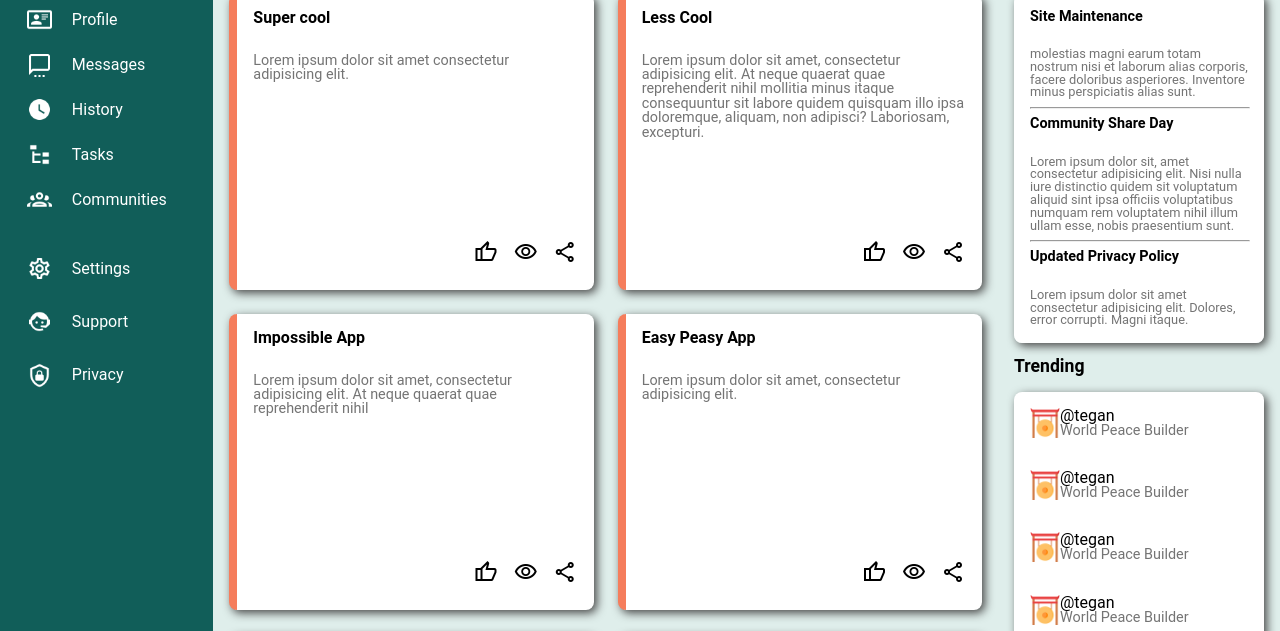
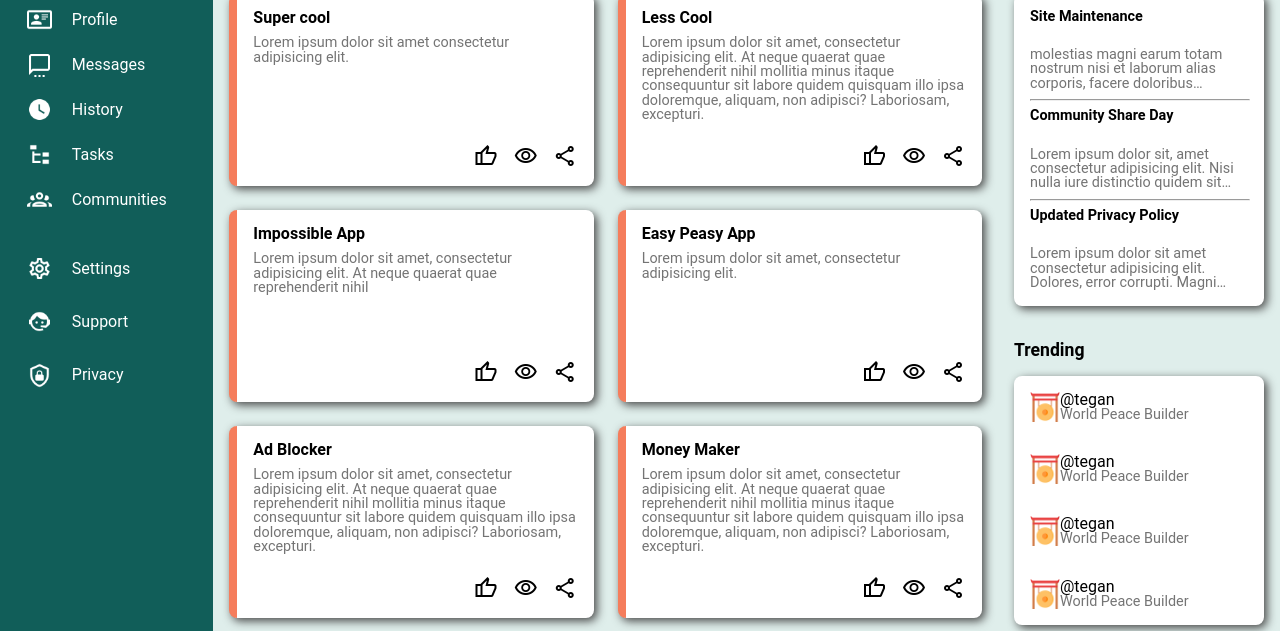
Before and after one commit to hectorgonzalezo/admin-dashboard, a plain HTML site: page index.html in a window 1280 px wide. Shown: the part 168-799 px from the top of the page. Drawn offline with nearby package versions, Linux system fonts and the light colour scheme.

Commit message:
Add extra responsiveness

```diff
--- a/styles/style.css
+++ b/styles/style.css
@@ -3,8 +3,8 @@
 :root {
     --shadow: 3px 3px 10px rgb(70, 70, 70);
     --articles-gap: 1.5rem;
-    --article-dimension: max(200px, 33vh);
-    --color-light:#f0fdfa;
+    --article-dimension: max(150px, 20vh);
+    --color-light: #f0fdfa;
     --color-greyish: #bfdcd67f;
     --color-dark: #115e59;
     --color-complementary: rgb(245, 125, 92);
@@ -16,12 +16,13 @@
 } */
 
 body {
+    height: 100vh;
     display: grid;
     grid-template-columns: minmax(150px, 1fr) 5fr;
     grid-template-rows: 7rem 5fr;
     grid-template-areas:
-                        "sidebar header"
-                        "sidebar main";
+        "sidebar header"
+        "sidebar main";
 }
 
 header {
@@ -33,7 +34,7 @@ header {
     padding: 10px;
 }
 
-header > div {
+header>div {
     display: grid;
     align-items: center;
     gap: 10px
@@ -48,7 +49,7 @@ header > div {
     width: 80%;
 }
 
-#header-top span{
+#header-top span {
     justify-self: center;
 }
 
@@ -58,7 +59,7 @@ header > div {
 }
 
 
-#header-bottom :not(#greetings){
+#header-bottom :not(#greetings) {
     justify-self: center;
 }
 
@@ -110,7 +111,7 @@ nav ul {
     justify-content: space-around;
 }
 
-nav ul li{
+nav ul li {
     list-style: none;
 }
 
@@ -141,7 +142,7 @@ main article {
 
 #projects > div {
     display: grid;
-    grid-template-columns: repeat(auto-fit, minmax(280px, 1fr));
+    grid-template-columns: repeat(auto-fit, minmax(300px, 1fr));
     grid-template-rows: 1fr;
     gap: var(--articles-gap);
 }
@@ -154,7 +155,7 @@ main article {
     height: var(--article-dimension)
 }
 
-article > h3 {
+article>h3 {
     font-weight: bold;
 }
 
@@ -174,7 +175,7 @@ p {
 .right-side-main {
     display: grid;
     grid-template-rows: minmax(350px, 40vh) 1fr;
-    gap: 3rem;
+    gap: 2rem;
 }
 
 #announcements div {
@@ -182,31 +183,30 @@ p {
     gap: var(--articles-gap);
 }
 
-#announcements article {
-    overflow: scroll;
-}
 
-#announcements article h2{
+#announcements article h2 {
     font-size: 0.9rem;
     font-weight: bold;
 }
 
-#announcements article p {
-    font-size: 0.8rem;
+#announcements p {
+    display: -webkit-box;
+    -webkit-line-clamp: 3;
+    -webkit-box-orient: vertical;
 }
 
 
-#trending article{
+#trending article {
     display: grid;
     grid-auto-rows: 1fr;
     gap: 2rem;
 }
 
-#trending article > div{
+#trending article>div {
     display: flex;
 }
 
-main > div {
+main>div {
     height: auto;
     width: auto;
 }
```
